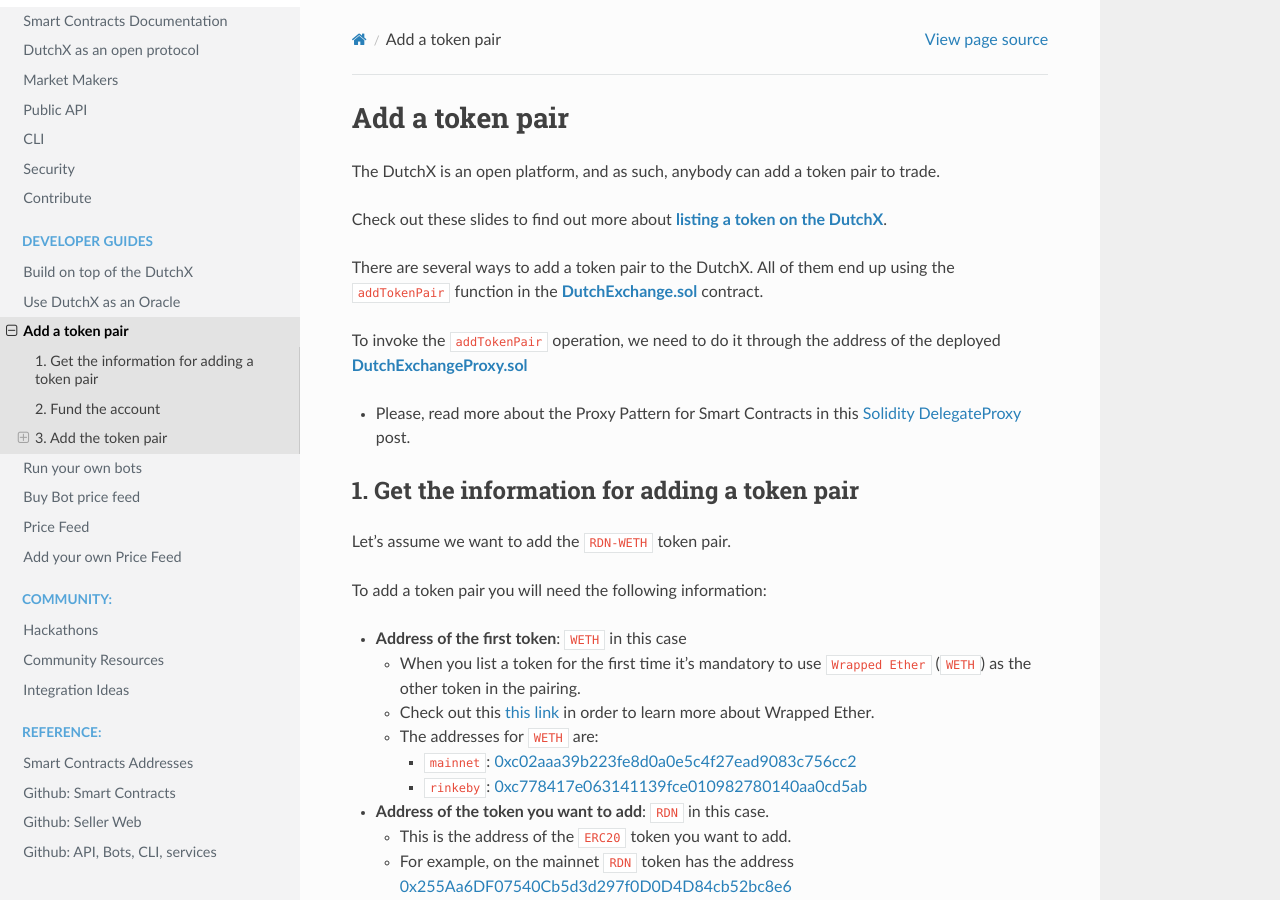
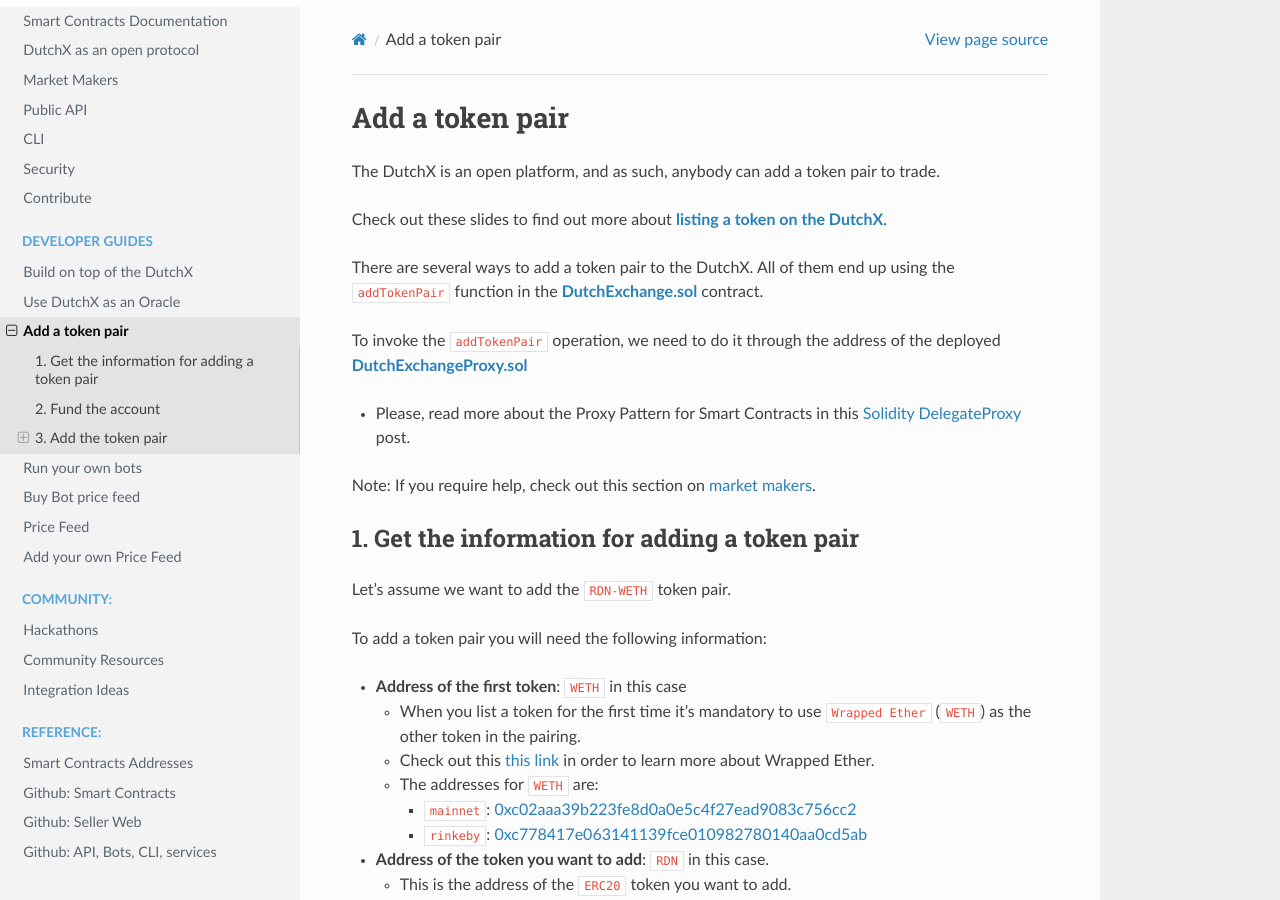
Before and after one commit to gnosis/dx-docs, a Sphinx documentation site: the page built from source/add-token-pair.md, in a window 1280 px wide and 900 px high. Built offline with Sphinx 7.4.7 and the Read the Docs theme 2.0.0, drawn with Linux system fonts in a browser that asks for light colours.

Commit message:
Update add-token-pair.md

```diff
--- a/source/add-token-pair.md
+++ b/source/add-token-pair.md
@@ -13,6 +13,8 @@
 of the deployed [**DutchExchangeProxy.sol**](https://github.com/gnosis/dx-contracts/blob/master/contracts/DutchExchangeProxy.sol)
   * Please, read more about the Proxy Pattern for Smart Contracts in
   this <a href="https://blog.gnosis.pm/solidity-delegateproxy-contracts-e09957d0f201" target="_blank">Solidity DelegateProxy</a> post.
+
+Note: If you require help, check out this section on [market makers](https://dutchx.readthedocs.io/en/latest/market-makers.html#looking-for-market-makers).
 
 ## 1. Get the information for adding a token pair
 Let's assume we want to add the `RDN-WETH` token pair.
```
